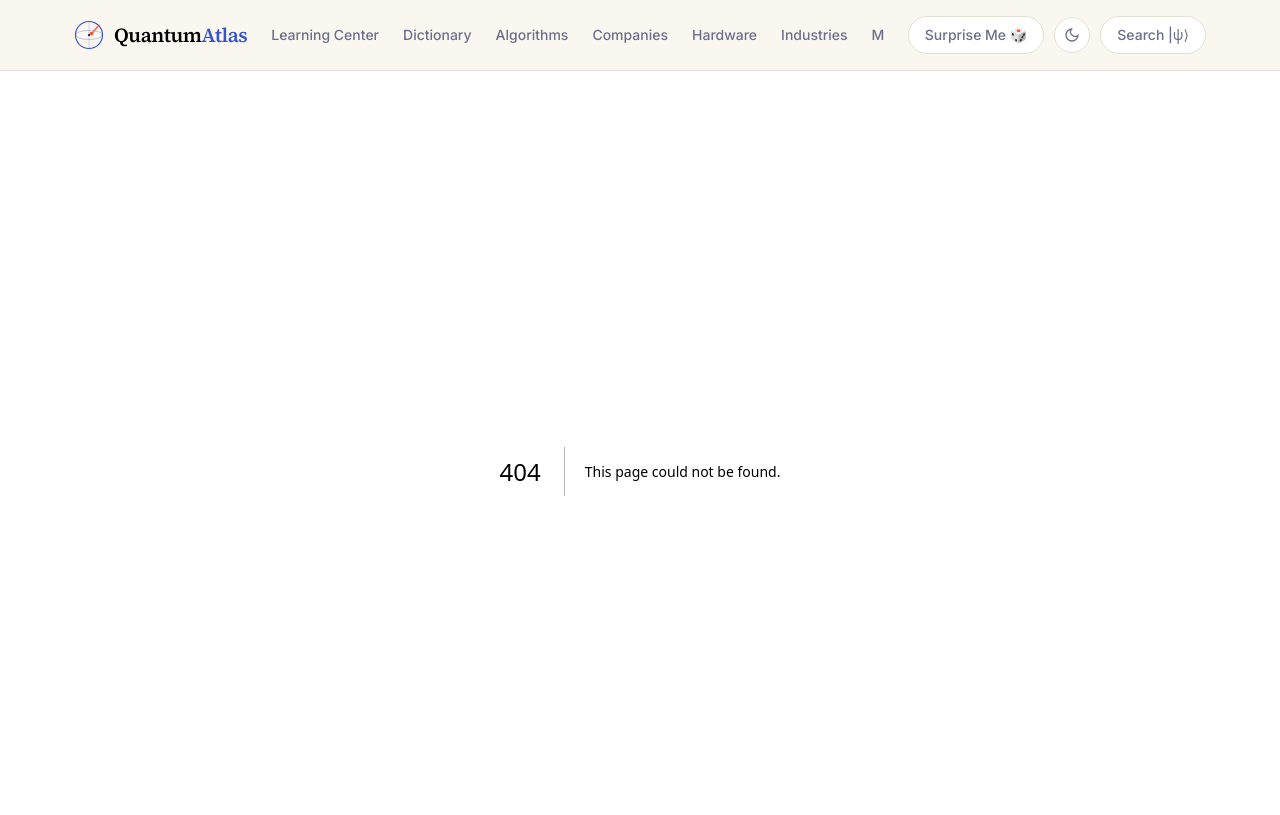
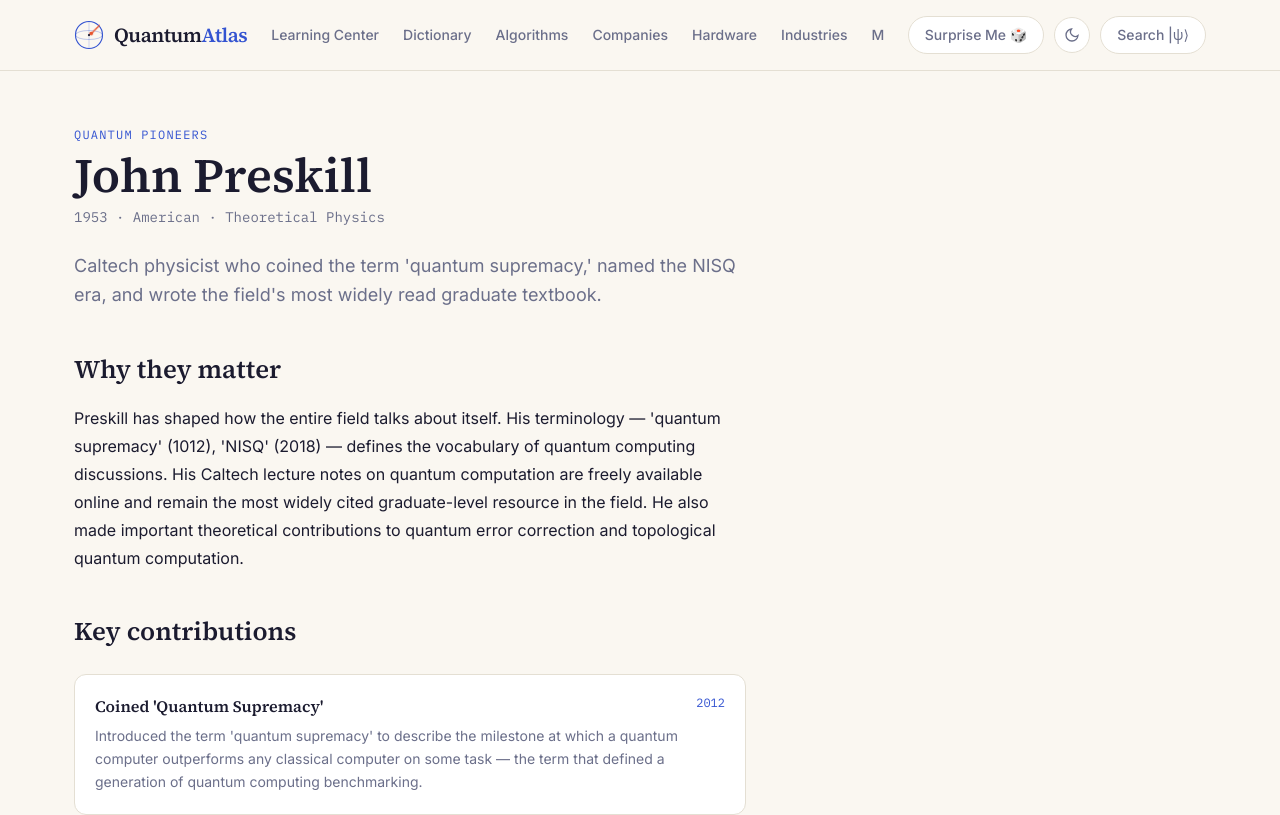
Before and after one commit to goalandpriority-ui/quantum-atlas, a Next.js app: page /people/john-preskill in a window 1280 px wide. Before the commit this address had no page. Shown: the top 815 px of the page. Built offline with nearby package versions, Linux system fonts and the light colour scheme.

Commit message:
Add page for John Preskill with person details

```diff
--- /dev/null
+++ b/app/people/john-preskill/page.tsx
@@ -0,0 +1,9 @@
+import PersonPage from "@/components/PersonPage";
+import { getPersonBySlug } from "@/lib/content/people";
+import { notFound } from "next/navigation";
+
+export default function Page() {
+  const person = getPersonBySlug("john-preskill");
+  if (!person) return notFound();
+  return <PersonPage person={person} />;
+}
```
